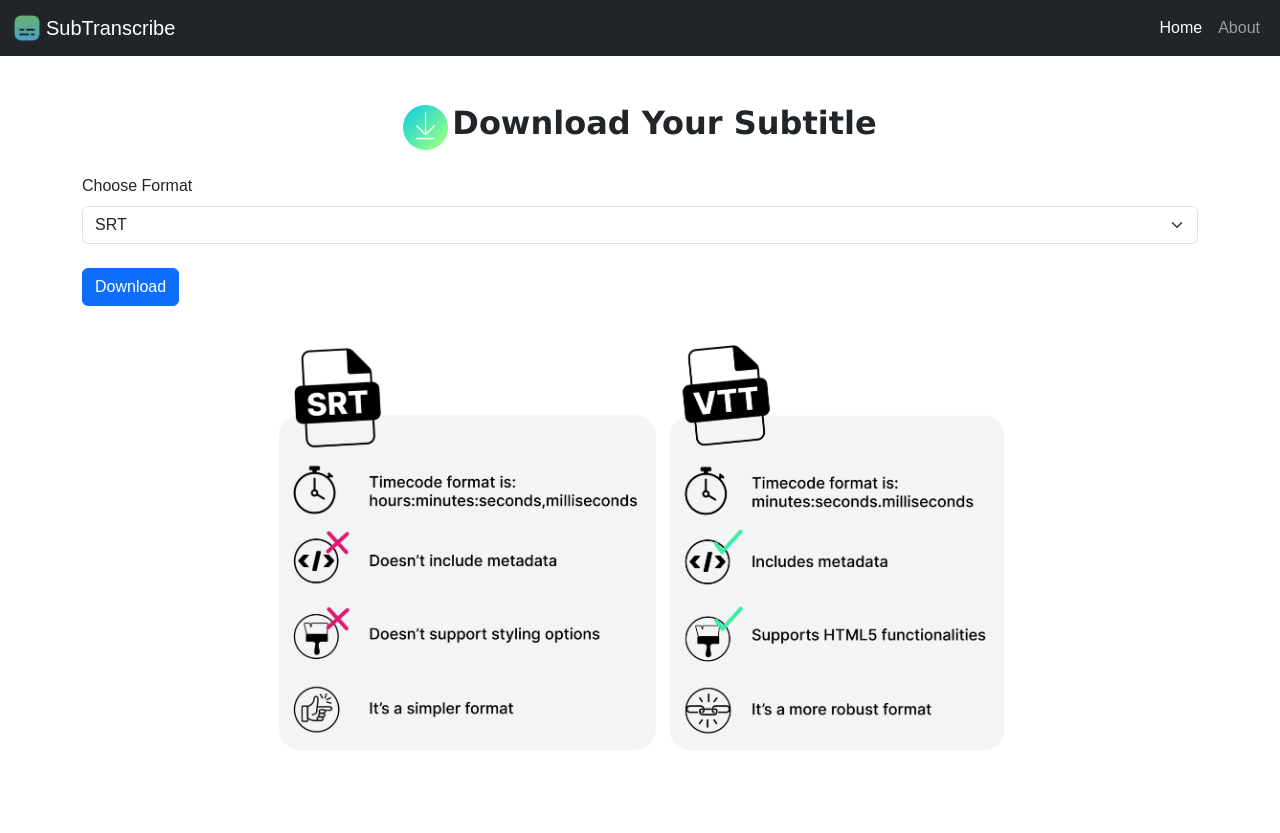
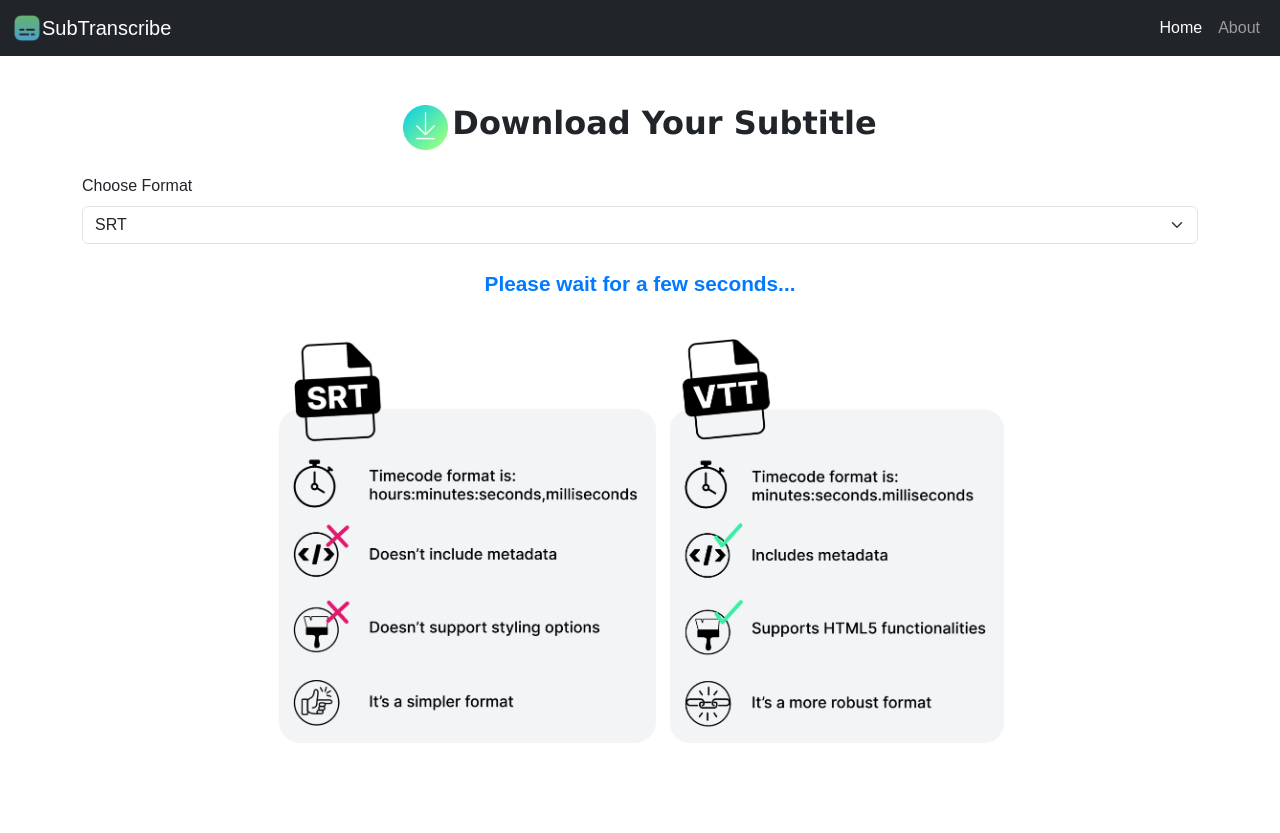
Before and after one commit to ADEL-MAHMOUD10/SubTranscribe-2, a Flask app: page /download/1 in a window 1280 px wide. Shown: the top 833 px of the page. Run offline with Flask 3, Linux system fonts and the light colour scheme; parts of the project's set-up code (start-up, migrations or seed data) failed here and were passed over; some libraries are stand-ins or nearby versions; some web fonts are replaced.

Commit message:
Update subtitle.html

```diff
--- a/templates/subtitle.html
+++ b/templates/subtitle.html
@@ -4,8 +4,8 @@
     <meta charset="UTF-8">
     <meta name="viewport" content="width=device-width, initial-scale=1.0">
     <title>Download Subtitles</title>
+    <link rel="stylesheet" href="/static/css/download.css">
     <link rel="shortcut icon" href="/static/image/download-arrow.ico">
-    <link rel="stylesheet" href="/static/css/download.css">
     <link rel="stylesheet" href="https://cdnjs.cloudflare.com/ajax/libs/font-awesome/6.5.2/css/all.min.css" integrity="sha512-SnH5WK+bZxgPHs44uWIX+LLJAJ9/2PkPKZ5QiAj6Ta86w+fsb2TkcmfRyVX3pBnMFcV7oQPJkl9QevSCWr3W6A==" crossorigin="anonymous" referrerpolicy="no-referrer" />
     <link rel="stylesheet" href="https://cdn.jsdelivr.net/npm/bootstrap@5.3.0/dist/css/bootstrap.min.css">
     <link href="https://fonts.googleapis.com/css2?family=Antimoon&display=swap" rel="stylesheet"> <!-- Import Antimoon -->
@@ -22,7 +22,7 @@
         <div class="container-fluid">
             <div class="d-flex align-items-center">
                 <a href="/"><img src="/static/image/subtitle.ico" style="max-width: 30px;" alt="..."></a>
-                <a class="navbar-brand ms-1" href="/">SubTranscribe</a>
+                <a class="navbar-brand" href="/">SubTranscribe</a>
             </div>
             <button class="navbar-toggler" type="button" data-bs-toggle="collapse" data-bs-target="#navbarNav" aria-controls="navbarNav" aria-expanded="false" aria-label="Toggle navigation">
                 <span class="navbar-toggler-icon"></span>
@@ -54,7 +54,11 @@
                     <option value="vtt">VTT</option>
                 </select>
                 <br>
-                <button type="submit" class="btn btn-primary">Download</button>
+
+                <div class="mb-3 text-center">
+                    <p id="waitMessage" style="color: #007bff; font-size: 1.3rem; font-weight: 700;">Please wait for a few seconds...</p>
+                    <button id="downloadBtn" type="submit" class="btn btn-primary" style="display: none;">Download</button>
+                </div>
             </div>
             <!-- Success Message -->
             <div class="download-success">
@@ -122,6 +126,18 @@
 
     <script src="https://code.jquery.com/jquery-3.5.1.min.js"></script>
     <script>
+
+        window.onload = function() {
+            const downloadBtn = document.getElementById("downloadBtn");
+            const waitMessage = document.getElementById("waitMessage");
+
+
+            setTimeout(function() {
+                downloadBtn.style.display = "block";
+                waitMessage.style.display = "none";
+            }, 15000);
+        };
+
         $(document).ready(function() {
             $('#download-form').on('submit', function(e) {
                 e.preventDefault(); // Prevent the default form submission
```
